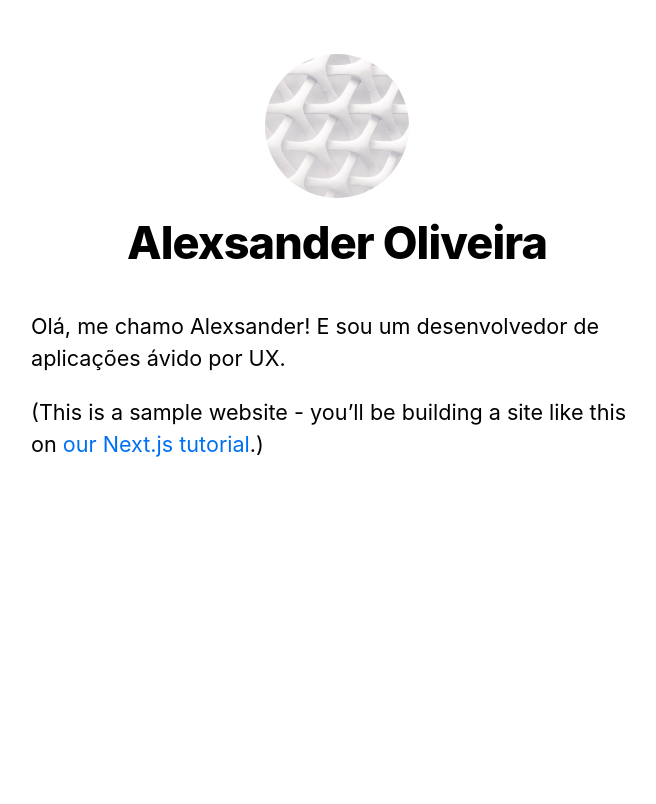
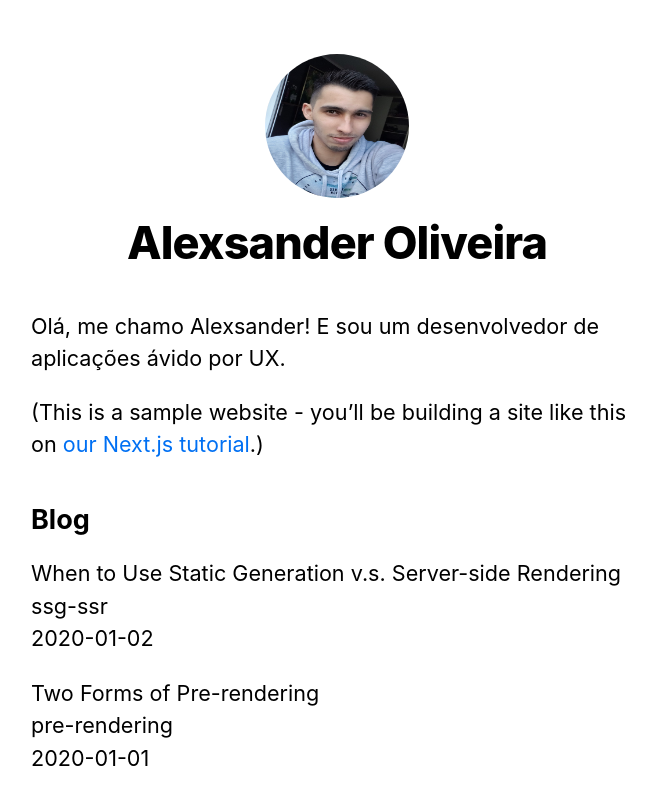
Before and after one commit to Alexz96/next-selfblog, a Next.js app: page / in a window 1280 px wide. Shown: the top 804 px of the page, without its empty margins (303-959 px from the left). Built offline with nearby package versions, Linux system fonts and the light colour scheme.

Commit message:
Buscando Dados
Implementado funções de Static Generation do Next.js que usa arquivos locais.

```diff
--- a/components/layout.js
+++ b/components/layout.js
@@ -6,7 +6,7 @@
 import utilStyles from '../styles/utils.module.css';
 
 const name = 'Alexsander Oliveira';
-export const siteTitle = 'Next.js Sample Website'
+export const siteTitle = 'Next.js Sample Website';
 
 export default function Layout({ children, home }) {
     return (
@@ -31,7 +31,7 @@
                     <>
                         <Image
                             priority
-                            src="/images/profile.jpg"
+                            src="/images/perfil.jpg"
                             className={utilStyles.borderCircle}
                             height={144}
                             width={144}
--- /dev/null
+++ b/lib/posts.js
@@ -0,0 +1,37 @@
+import fs from 'fs';
+import path from 'path';
+import matter from 'gray-matter';
+
+const postsDirectory = path.join(process.cwd(), 'posts');
+
+export function getSortedPostsData() {
+    // Get file names under /posts
+    const fileNames = fs.readdirSync(postsDirectory)
+    const allPostsData = fileNames.map(fileName => {
+        // Remove ".md" from file name to get id
+        const id = fileName.replace(/\.md$/, '')
+
+        // Read markdown file as string
+        const fullPath = path.join(postsDirectory, fileName)
+        const fileContents = fs.readFileSync(fullPath, 'utf8')
+
+        // Use gray-matter to parse the post metadata section
+        const matterResult = matter(fileContents)
+
+        // Combine the data with the id
+        return {
+            id,
+            ...matterResult.data
+        }
+    })
+    // Sort posts by date
+    return allPostsData.sort(({ date: a }, { date: b }) => {
+        if (a < b) {
+            return 1
+        } else if (a > b) {
+            return -1
+        } else {
+            return 0
+        }
+    })
+}
--- a/package.json
+++ b/package.json
@@ -9,6 +9,7 @@
   },
   "dependencies": {
     "classnames": "^2.3.1",
+    "gray-matter": "^4.0.3",
     "next": "^11.0.0",
     "postcss-flexbugs-fixes": "^5.0.2",
     "postcss-preset-env": "^6.7.0",
--- a/pages/index.js
+++ b/pages/index.js
@@ -1,8 +1,32 @@
-import Head from 'next/head'
-import Layout, { siteTitle } from '../components/layout'
-import utilStyles from '../styles/utils.module.css'
+import Head from 'next/head';
+import Layout, { siteTitle } from '../components/layout';
+import utilStyles from '../styles/utils.module.css';
+import { getSortedPostsData } from '../lib/posts';
 
-export default function Home() {
+// Funcao que executa os processos para Static Generation
+export async function getStaticProps() {
+  const allPostsData = getSortedPostsData();
+  return {
+    props: {
+      allPostsData
+    }
+  }
+};
+
+// Funcao que executa processo para Server Side Rendering
+// Obs: nao utilizado nesta aplicacao
+/*
+  export async function getServerSideProps(context) { // context tem parametros especificos da request
+    // Esta funcao e mais indicada quando os dados estao sempre se atualizando
+    return {
+      props: {
+        // Qualquer dado proveniente de uma API, Banco de dados...
+      }
+    }
+  }
+*/
+
+export default function Home({ allPostsData }) {
   return (
     <Layout home>
       <Head>
@@ -15,6 +39,35 @@
           <a href="https://nextjs.org/learn">our Next.js tutorial</a>.)
         </p>
       </section>
+
+      <section className={`${utilStyles.headingMd} ${utilStyles.padding1px}`}>
+        <h2 className={utilStyles.headingLg}>Blog</h2>
+        <ul className={utilStyles.list}>
+          {allPostsData.map(({ id, date, title }) => (
+            <li className={utilStyles.listItem} key={id}>
+              {title}
+              <br />
+              {id}
+              <br />
+              {date}
+            </li>
+          ))}
+        </ul>
+      </section>
     </Layout>
   )
 }
+
+// Abaixo eh um exemplo de Client-side Rendering
+// onde sao feitas operacoes especificas de um usuario por exemplo
+/*
+  import useSWR from 'swr'
+
+  function Profile() {
+    const { data, error } = useSWR('/api/user', fetch)
+
+    if (error) return <div>failed to load</div>
+    if (!data) return <div>loading...</div>
+    return <div>hello {data.name}!</div>
+  }
+ */
--- /dev/null
+++ b/posts/pre-rendering.md
@@ -0,0 +1,11 @@
+---
+title: 'Two Forms of Pre-rendering'
+date: '2020-01-01'
+---
+
+Next.js has two forms of pre-rendering: **Static Generation** and **Server-side Rendering**. The difference is in **when** it generates the HTML for a page.
+
+- **Static Generation** is the pre-rendering method that generates the HTML at **build time**. The pre-rendered HTML is then _reused_ on each request.
+- **Server-side Rendering** is the pre-rendering method that generates the HTML on **each request**.
+
+Importantly, Next.js lets you **choose** which pre-rendering form to use for each page. You can create a "hybrid" Next.js app by using Static Generation for most pages and using Server-side Rendering for others.
--- /dev/null
+++ b/posts/ssg-ssr.md
@@ -0,0 +1,19 @@
+---
+title: 'When to Use Static Generation v.s. Server-side Rendering'
+date: '2020-01-02'
+---
+
+We recommend using **Static Generation** (with and without data) whenever possible because your page can be built once and served by CDN, which makes it much faster than having a server render the page on every request.
+
+You can use Static Generation for many types of pages, including:
+
+- Marketing pages
+- Blog posts
+- E-commerce product listings
+- Help and documentation
+
+You should ask yourself: "Can I pre-render this page **ahead** of a user's request?" If the answer is yes, then you should choose Static Generation.
+
+On the other hand, Static Generation is **not** a good idea if you cannot pre-render a page ahead of a user's request. Maybe your page shows frequently updated data, and the page content changes on every request.
+
+In that case, you can use **Server-Side Rendering**. It will be slower, but the pre-rendered page will always be up-to-date. Or you can skip pre-rendering and use client-side JavaScript to populate data.
```
Also changed, not shown: public/images/perfil.jpg (added), 1 other file (tests, documents, lock files or other folders).
